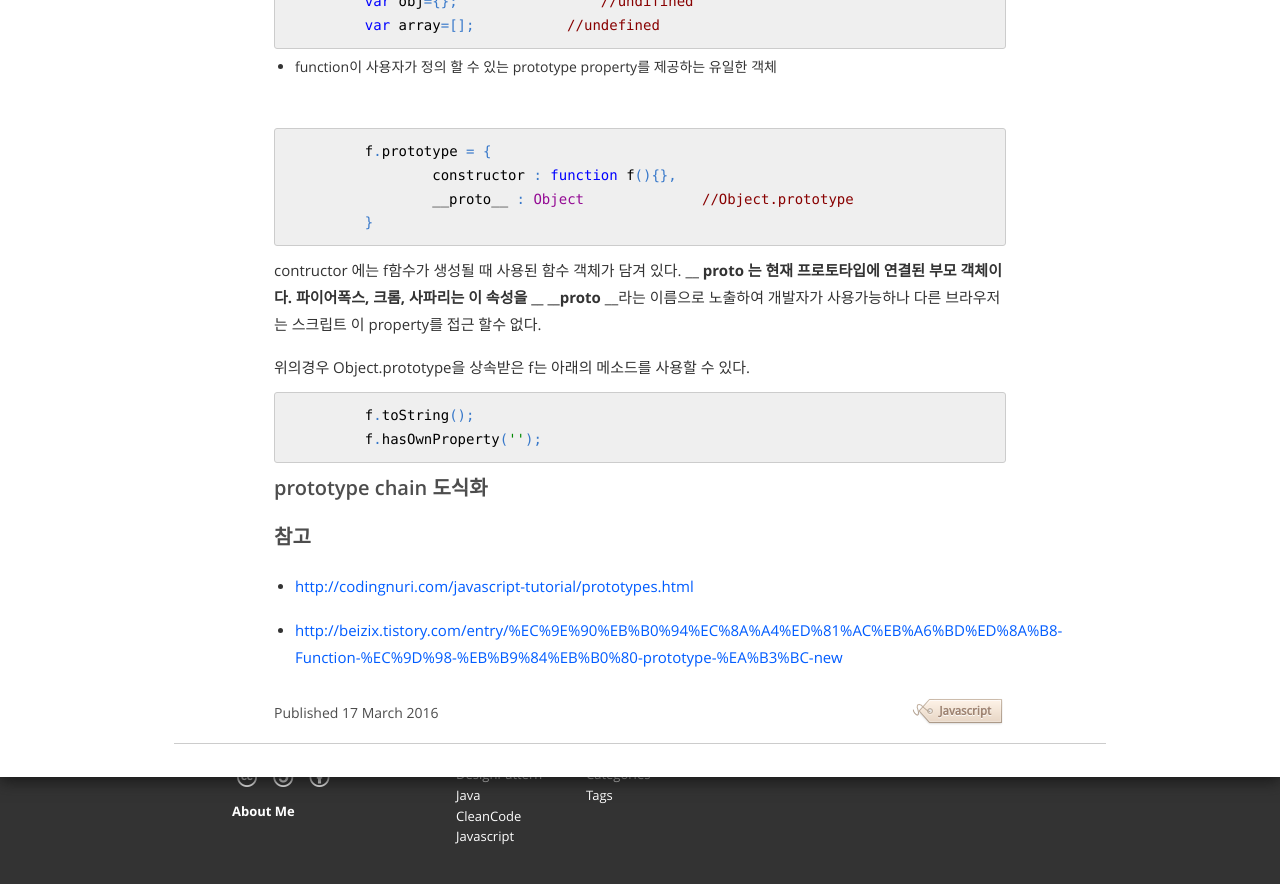
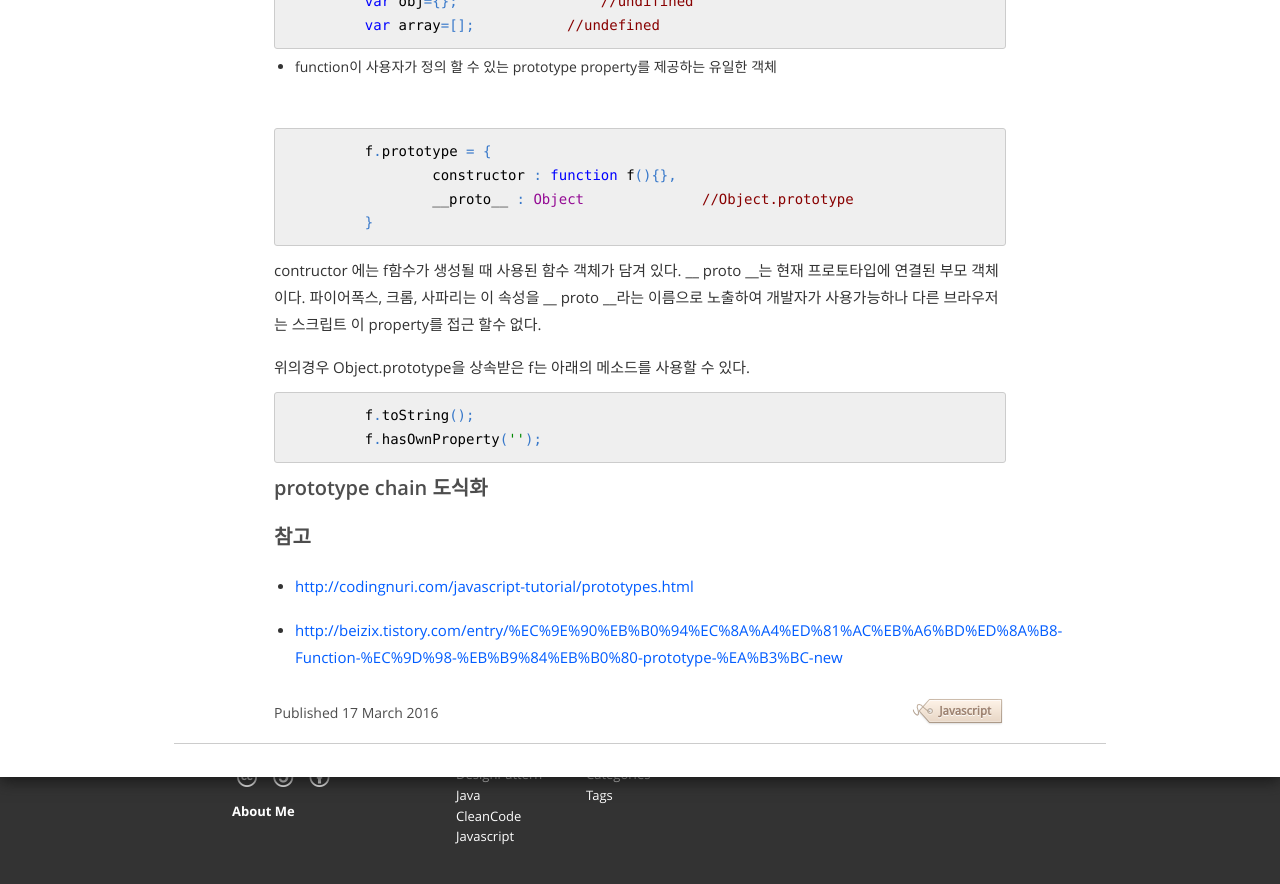
Before and after one commit to tinybread/tinybread.github.com, a Jekyll site: the page built from _posts/2016-3-17-Javascript prototype 프로퍼티_on_Javascript.md, in a window 1280 px wide and 900 px high, scrolled down 680 px. Shown: the top 884 px of the window. Built offline with Jekyll 4.4.1, drawn with Linux system fonts in a browser that asks for light colours.

Commit message:
no message

```diff
--- a/_posts/2016-3-17-Javascript prototype 프로퍼티_on_Javascript.md
+++ b/_posts/2016-3-17-Javascript prototype 프로퍼티_on_Javascript.md
@@ -46,8 +46,8 @@ tags: [Javascript]
 			__proto__ : Object		//Object.prototype
 		}
 
-contructor 에는 f함수가 생성될 때 사용된 함수 객체가 담겨 있다. __ __proto__ __는 현재 프로토타입에 연결된 부모 객체이다.
-파이어폭스, 크롬, 사파리는 이 속성을 __ __proto__ __라는 이름으로 노출하여 개발자가 사용가능하나 다른 브라우저는 스크립트 이 property를 접근 할수 없다.
+contructor 에는 f함수가 생성될 때 사용된 함수 객체가 담겨 있다. __ proto __는 현재 프로토타입에 연결된 부모 객체이다.
+파이어폭스, 크롬, 사파리는 이 속성을 __ proto __라는 이름으로 노출하여 개발자가 사용가능하나 다른 브라우저는 스크립트 이 property를 접근 할수 없다.
 
 
 위의경우 Object.prototype을 상속받은 f는 아래의 메소드를 사용할 수 있다.
```
